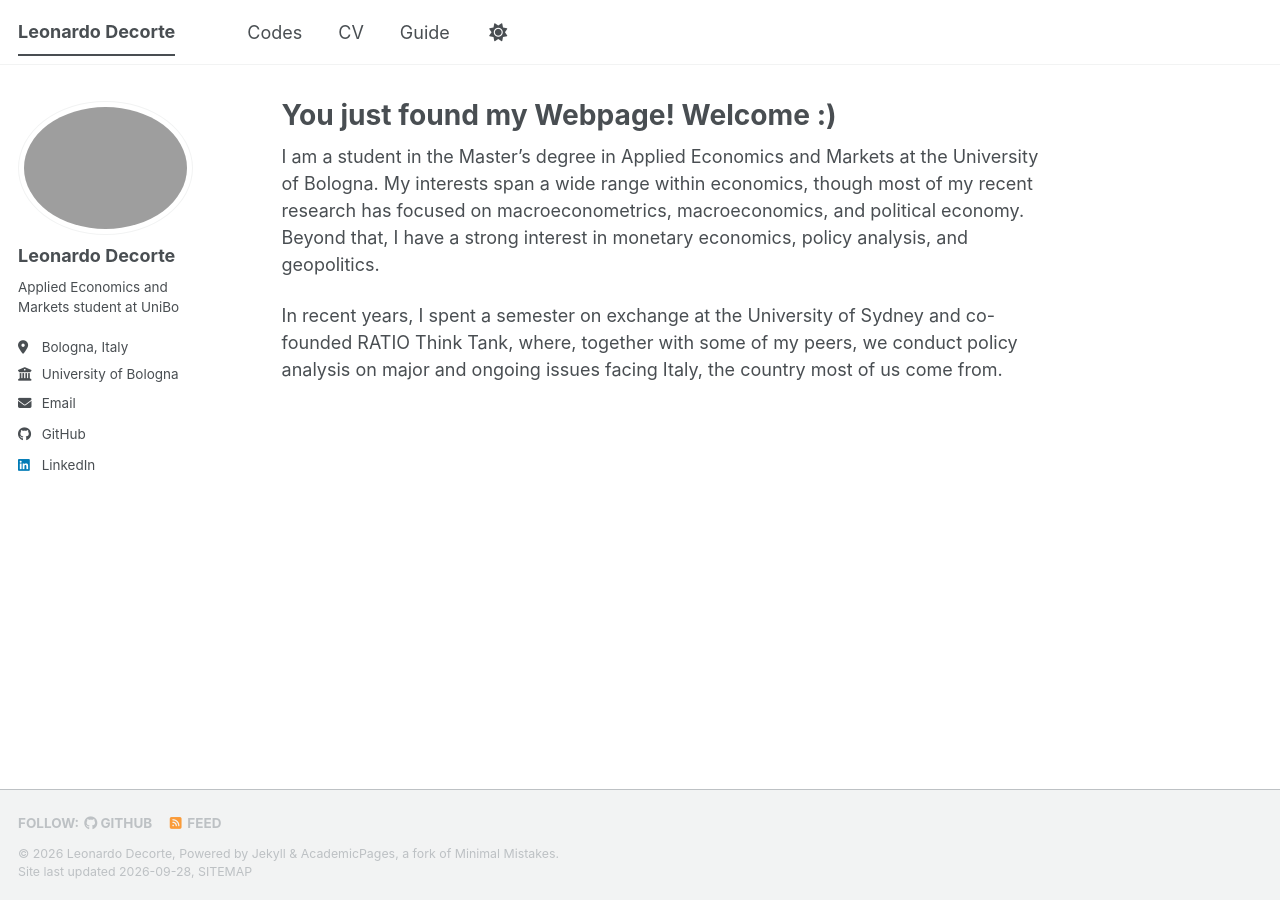
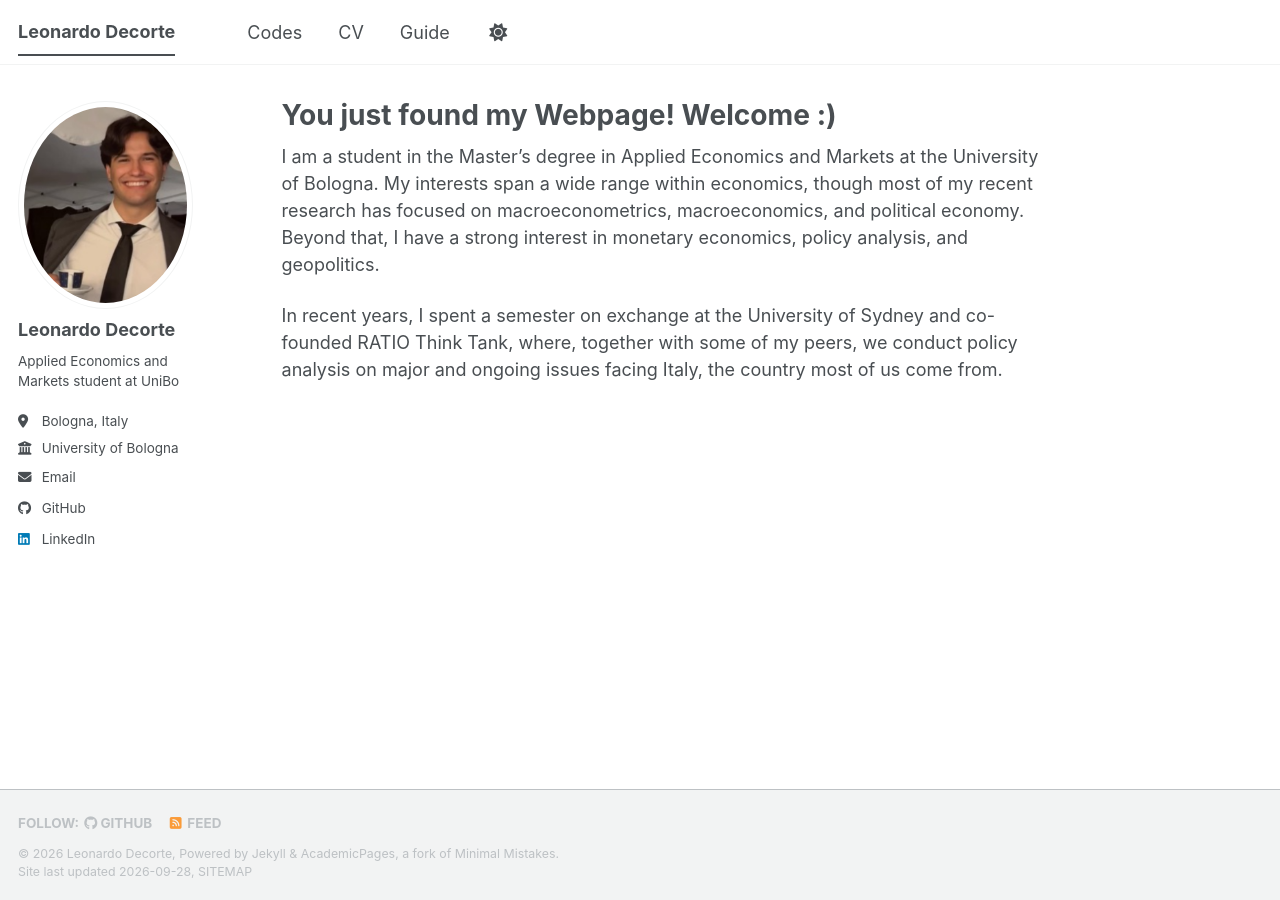
Before and after one commit to leodeco03/leodeco03.github.io, a Jekyll site: the page built from _pages/about.md, in a window 1280 px wide. Built offline with Jekyll 4.4.1, drawn with Linux system fonts in a browser that asks for light colours; a style sheet for code colours, icons or effects is not loaded.

Commit message:
Rename avatar image file to FOTO.png

```diff
--- a/_config.yml
+++ b/_config.yml
@@ -23,7 +23,7 @@ repository               : "leodeco03/leodeco03.github.io"
 #               Additional customization can be done by editing /_includes/author-profile.html
 author:
   # Biographic information
-  avatar           : "fotofoto.png"
+  avatar           : "FOTO.png"
   name             : "Leonardo Decorte"
   pronouns         : # example: "she/her"
   bio              : "Applied Economics and Markets student at UniBo"
```
